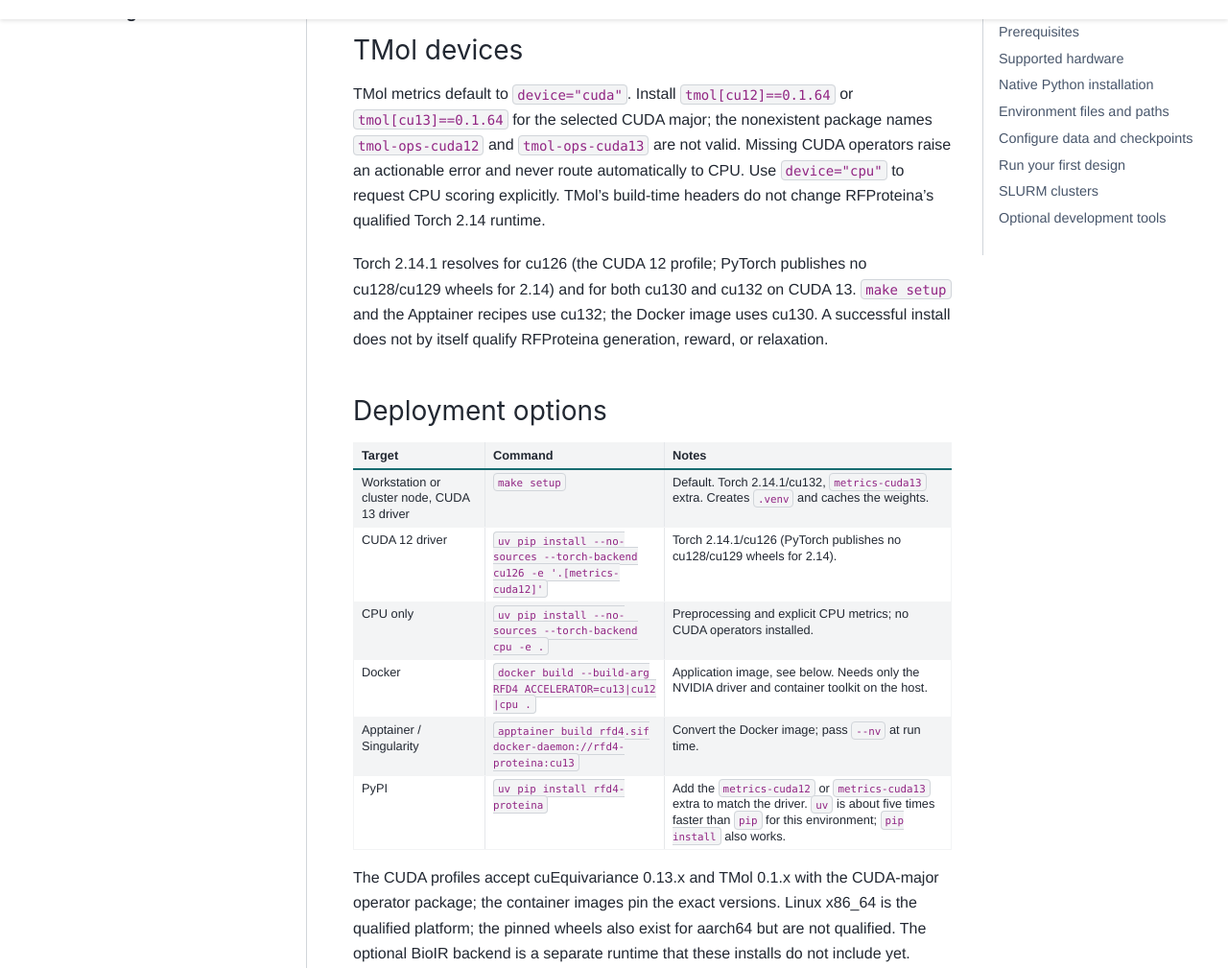
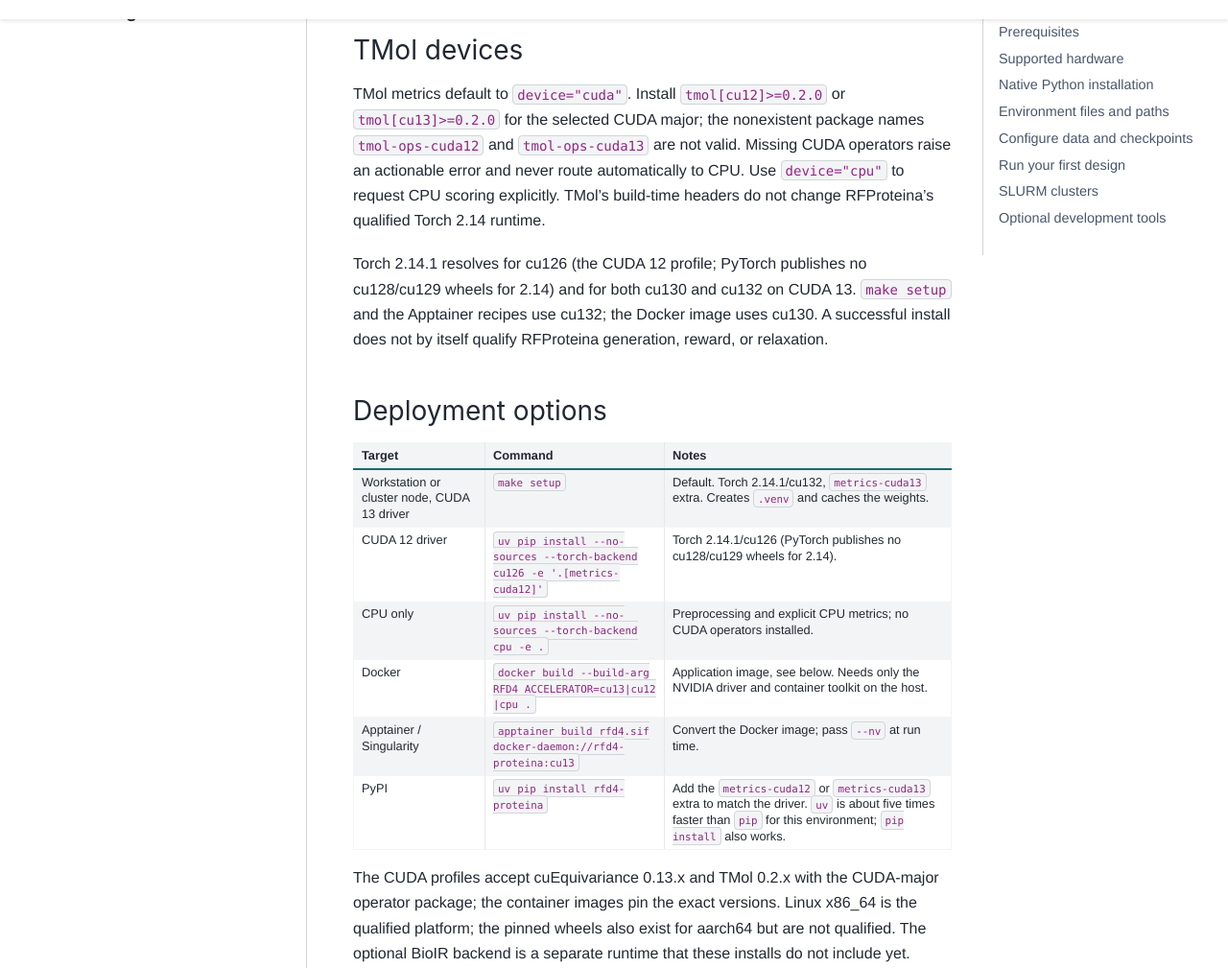
Before and after one commit to RazzyChen/RFD4-Proteina, a Sphinx documentation site: the page built from docs/installation.rst, in a window 1280 px wide and 1400 px high, scrolled down 2205 px. Shown: the part 170-1179 px from the top of the window at 96% size. Built offline with Sphinx 7.4.7 and the PyData theme 0.15.4, drawn with Linux system fonts in a browser that asks for light colours; some of the changed text lies outside the part shown.

Commit message:
feat: require TMol 0.2 and use its atom-array API

```diff
--- a/docs/installation.rst
+++ b/docs/installation.rst
@@ -55,7 +55,7 @@
    make setup
 
 This creates ``.venv`` and installs the dependencies declared in ``pyproject.toml``,
-including CUDA metrics and TMol 0.1.64. It downloads the configured released model
+including CUDA metrics and TMol 0.2.0. It downloads the configured released model
 weights and configures ``DATA_PATH`` for checkpoints and optional data. It also downloads the two validation
 benchmark sets (about 63 MB) from Hugging Face into ``data/benchmarks/``; use ``bash setup.sh --skip-benchmarks`` to skip them.
 Use ``bash setup.sh --skip-weights`` for an environment-only install.
@@ -97,7 +97,7 @@
 files from the working directory; an editable install reads them from the
 checkout root.
 
-AtomWorks is installed from the project metadata. TMol 0.1.64 provides CPU operators
+AtomWorks is installed from the project metadata. TMol 0.2.0 provides CPU operators
 in the base package; the ``metrics-cuda12`` and ``metrics-cuda13`` extras install the
 matching CUDA-major operator package. System drivers and external metric tools are
 configured separately.
@@ -105,8 +105,8 @@
 TMol devices
 ~~~~~~~~~~~~
 
-TMol metrics default to ``device="cuda"``. Install ``tmol[cu12]==0.1.64`` or
-``tmol[cu13]==0.1.64`` for the selected CUDA major; the nonexistent package names
+TMol metrics default to ``device="cuda"``. Install ``tmol[cu12]>=0.2.0`` or
+``tmol[cu13]>=0.2.0`` for the selected CUDA major; the nonexistent package names
 ``tmol-ops-cuda12`` and ``tmol-ops-cuda13`` are not valid. Missing CUDA operators
 raise an actionable error and never route automatically to CPU. Use
 ``device="cpu"`` to request CPU scoring explicitly. TMol's build-time headers do
@@ -146,7 +146,7 @@
      - ``uv pip install rfd4-proteina``
      - Add the ``metrics-cuda12`` or ``metrics-cuda13`` extra to match the driver. ``uv`` is about five times faster than ``pip`` for this environment; ``pip install`` also works.
 
-The CUDA profiles accept cuEquivariance 0.13.x and TMol 0.1.x with the CUDA-major operator package; the container images pin the exact versions.
+The CUDA profiles accept cuEquivariance 0.13.x and TMol 0.2.x with the CUDA-major operator package; the container images pin the exact versions.
 Linux x86_64 is the qualified platform; the pinned wheels also exist for aarch64 but are not
 qualified. The optional BioIR backend is a separate runtime that these installs do not include yet.
 
--- a/pyproject.toml
+++ b/pyproject.toml
@@ -64,7 +64,7 @@
     "scikit-learn",
     # Validation metrics
     "posebusters",
-    "tmol>=0.1.64,<0.2",
+    "tmol>=0.2.0,<0.3",
     "anarcii>=2.0.8,<3",
     "assertpy",
 ]
@@ -83,14 +83,14 @@
 ]
 # Select the metrics dependencies matching the CUDA stack.
 metrics-cuda12 = [
-    "tmol[cu12]>=0.1.64,<0.2; sys_platform == 'linux'",
+    "tmol[cu12]>=0.2.0,<0.3; sys_platform == 'linux'",
     "cuequivariance>=0.13.0,<0.14; sys_platform == 'linux'",
     "cuequivariance-torch>=0.13.0,<0.14; sys_platform == 'linux'",
     "cuequivariance-ops-cu12>=0.13.0,<0.14; sys_platform == 'linux'",
     "cuequivariance-ops-torch-cu12>=0.13.0,<0.14; sys_platform == 'linux'",
 ]
 metrics-cuda13 = [
-    "tmol[cu13]>=0.1.64,<0.2; sys_platform == 'linux'",
+    "tmol[cu13]>=0.2.0,<0.3; sys_platform == 'linux'",
     # PyTorch's CuTe RMSNorm kernels require both CUTLASS DSL and TVM FFI.
     "apache-tvm-ffi>=0.1.14,<0.2; sys_platform == 'linux'",
     "cuda-core>=1.0.1,<2; sys_platform == 'linux'",
```
Also changed, not shown: docs/contributing/packaging.md (+1 -1 lines), 2 other files.
